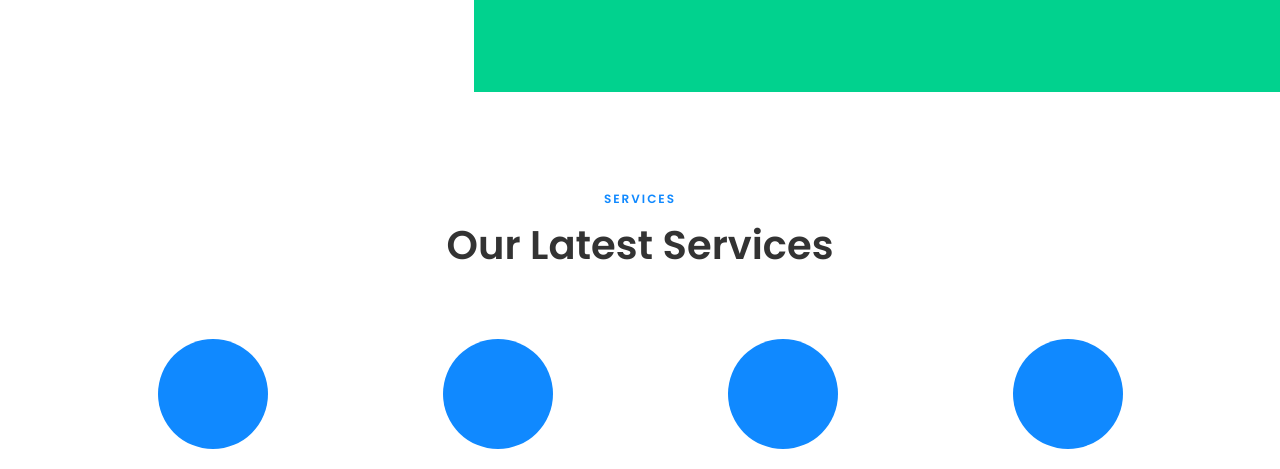
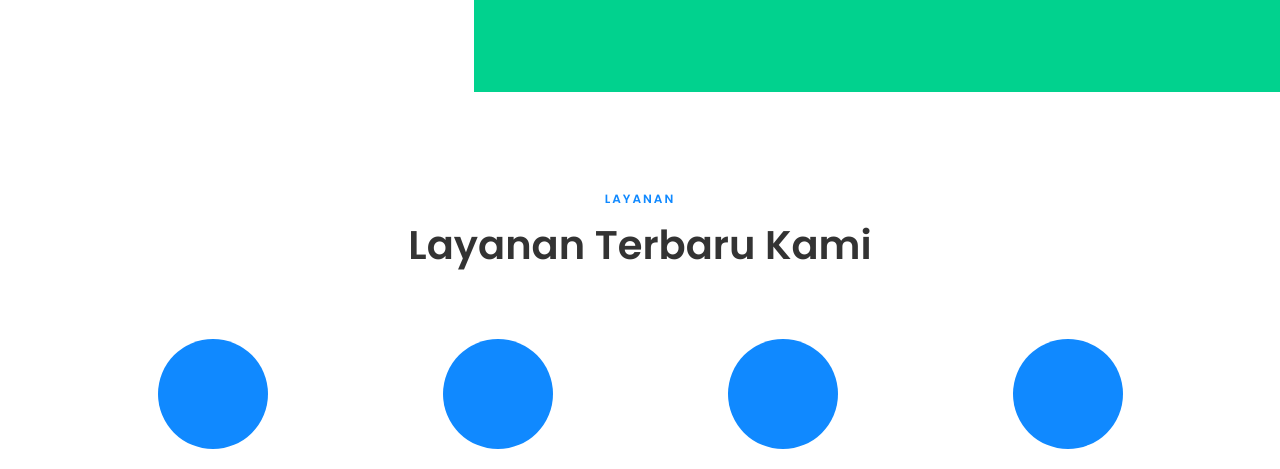
Before and after one commit to guanshiyin28/MPW-Rent-Car, a PHP site: page / in a window 1280 px wide. Shown: the part 2658-3127 px from the top of the page. Run offline with PHP 8.4, Linux system fonts and the light colour scheme; some libraries are stand-ins or nearby versions; some web fonts are replaced.

Commit message:
Update Index

```diff
--- a/index.php
+++ b/index.php
@@ -262,8 +262,8 @@ require("function.php");
 			<div class="container">
 				<div class="row justify-content-center mb-5">
           <div class="col-md-7 text-center heading-section ftco-animate">
-          	<span class="subheading">Services</span>
-            <h2 class="mb-3">Our Latest Services</h2>
+          	<span class="subheading">Layanan</span>
+            <h2 class="mb-3">Layanan Terbaru Kami</h2>
           </div>
         </div>
 				<div class="row">
```
